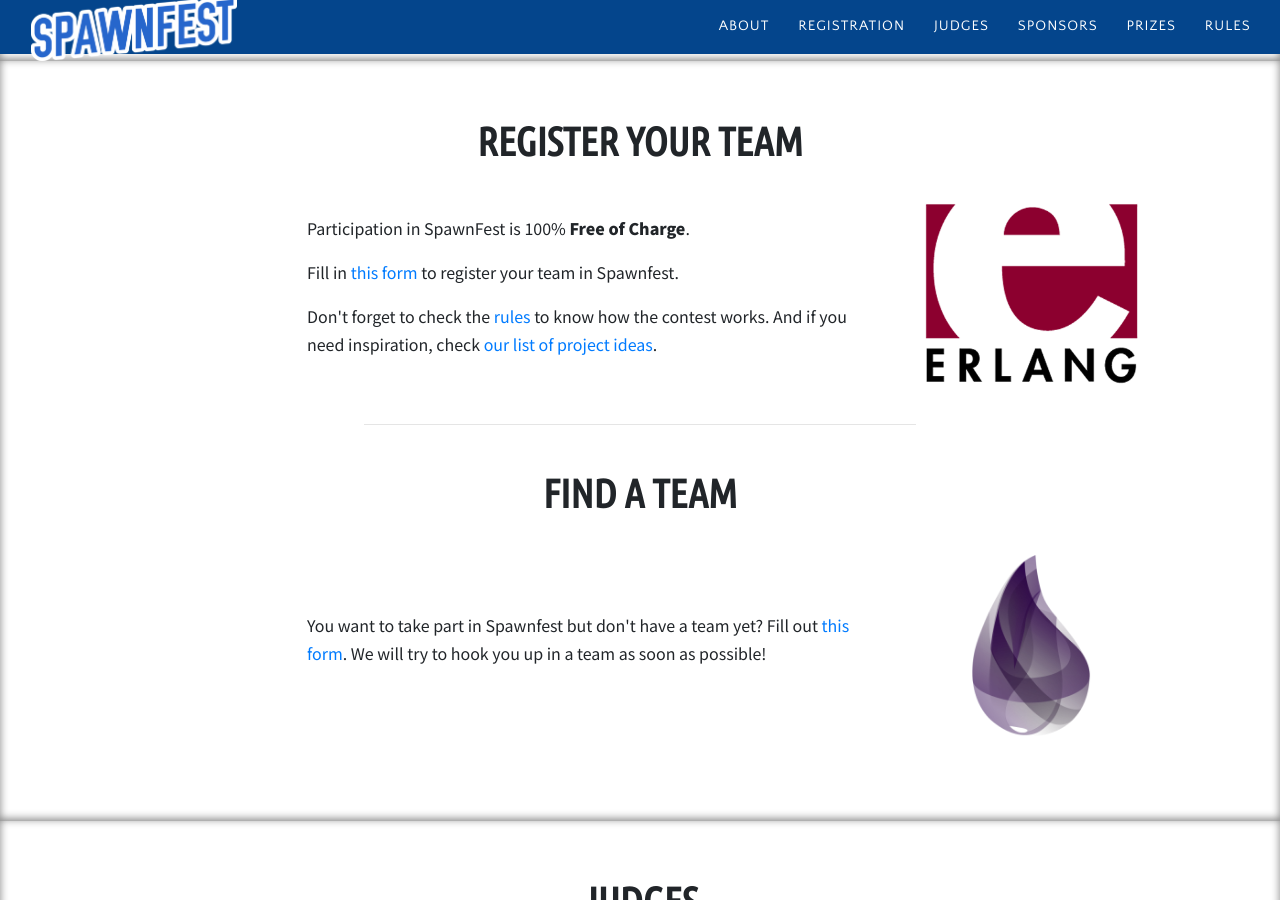
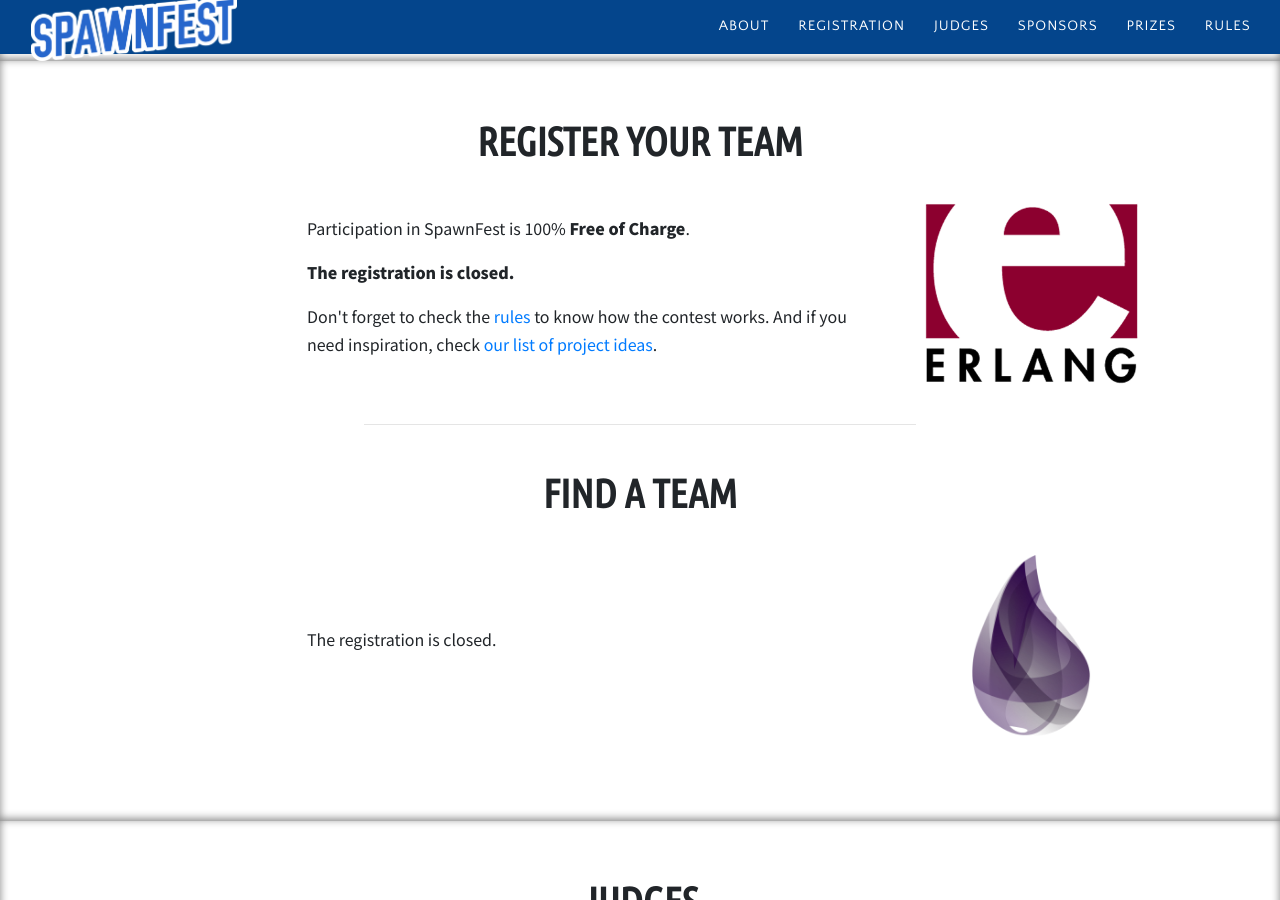
Before and after one commit to spawnfest/spawnfest.github.io, a Jekyll site: the page built from index.html, in a window 1280 px wide and 900 px high, scrolled down 1384 px. Built offline with Jekyll 4.4.1, drawn with Linux system fonts in a browser that asks for light colours; nearby versions of some CDN libraries; some web fonts are replaced; comment, search, counter and statistics services are not loaded.

Commit message:
registration closed

```diff
--- a/_includes/registration.html
+++ b/_includes/registration.html
@@ -8,13 +8,12 @@
             <div class="col-md-7">
                 <p>Participation in SpawnFest is 100% <strong>Free of Charge</strong>.</p>
                 <p>
-          Fill in <a target="_blank" href="https://forms.gle/HYjQvX2RDdHNHLDH6">this form</a> to register your team in Spawnfest.
-          <br>
-          <!--<b>The registration is closed.</b>-->
+                    <!-- Fill in <a target="_blank" href="https://forms.gle/HYjQvX2RDdHNHLDH6">this form</a> to register your team in Spawnfest. -->
+                    <!-- <br> -->
+                    <b>The registration is closed.</b>
                 </p>
                 <p>
-          Don't forget to check the <a href="#rules">rules</a> to know how the contest works.
-          And if you need inspiration, check <a href="/ideas">our list of project ideas</a>.
+                    Don't forget to check the <a href="#rules">rules</a> to know how the contest works. And if you need inspiration, check <a href="/ideas">our list of project ideas</a>.
                 </p>
             </div>
             <div class="p-4 col-md-3">
@@ -32,13 +31,13 @@
         <div class="row align-items-center">
             <div class="col-md-2"></div>
             <div class="col-md-7">
-        <p>
+                <!-- <p>
           You want to take part in Spawnfest but don't have a team yet?
           Fill out <a target="_blank" href="https://forms.gle/awotxqQfR71QVgsF6">this form</a>.
           We will try to hook you up in a team as soon as possible!
-        </p>
+        </p> -->
                 <p>
-          <!--The registration is closed.-->
+                    The registration is closed.
                 </p>
             </div>
             <div class="p-4 col-md-3">
```
Lines whose indentation alone changed are shown as unchanged.
